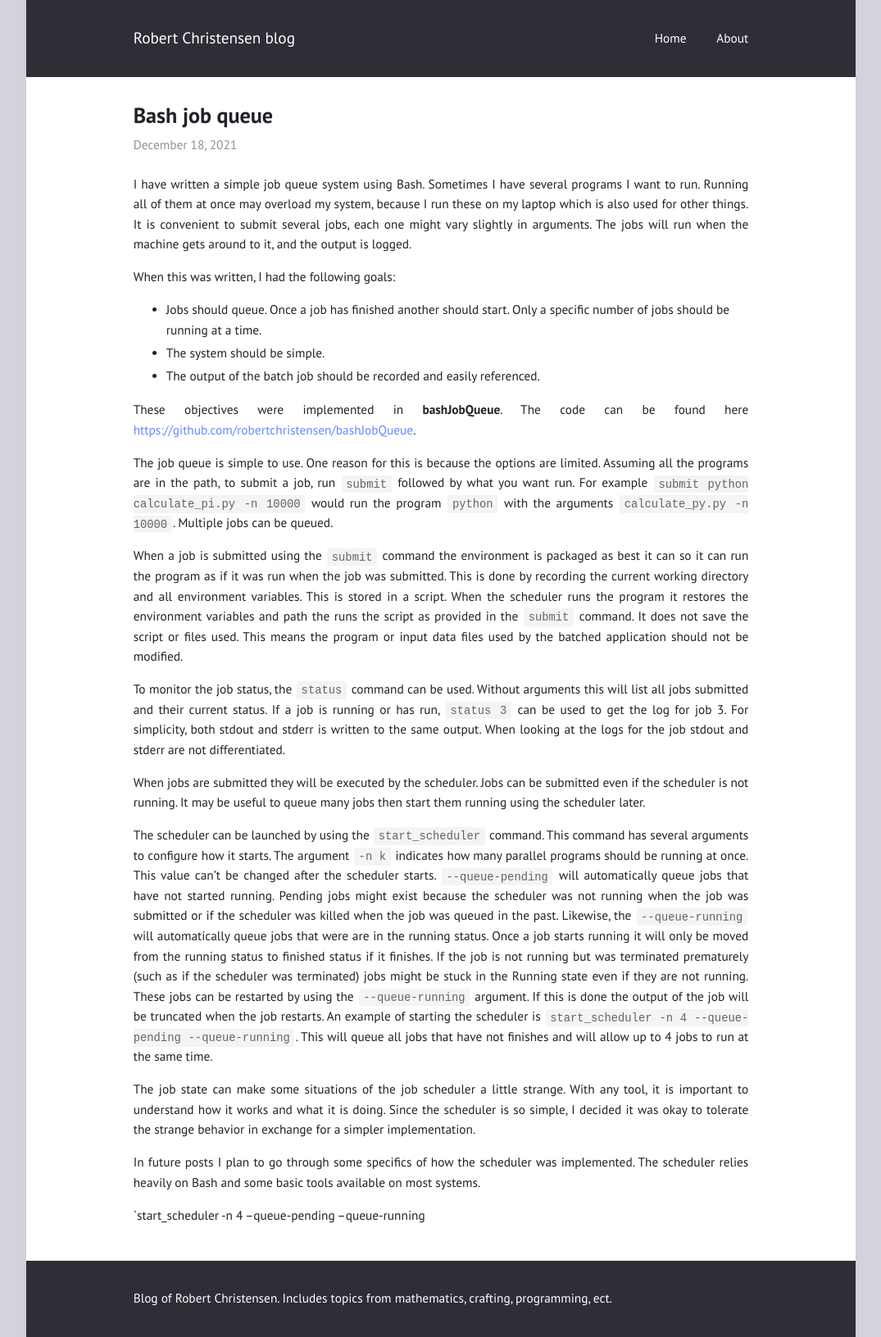
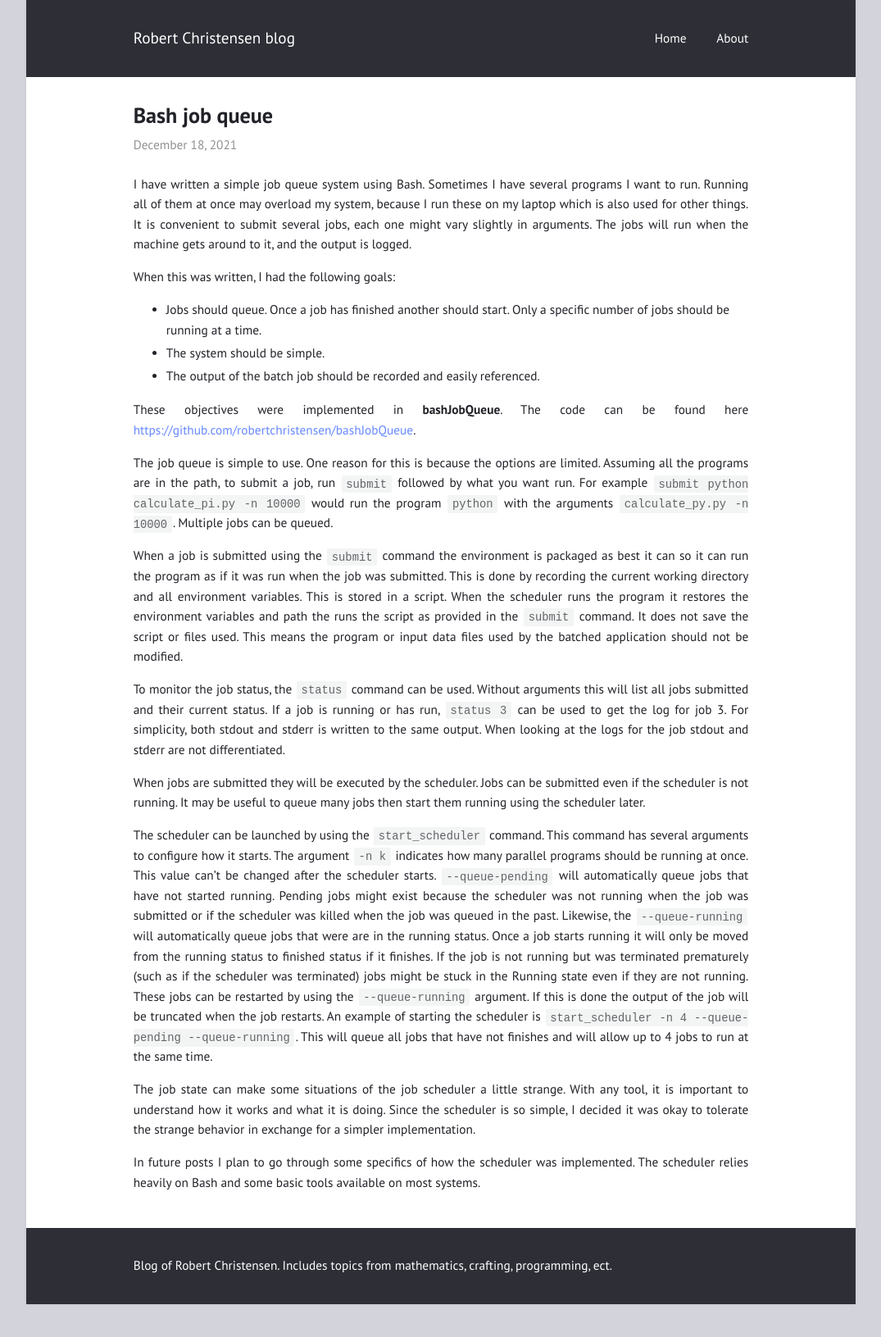
Before and after one commit to robertchristensen/robertchristensen.github.io, a Jekyll site: the page built from _posts/2021-12-16-bash-job-queue.md, in a window 1280 px wide. Shown: the whole page at 82% size, without its empty margins (102-1177 px from the left). Built offline with Jekyll 4.4.1, drawn with Linux system fonts in a browser that asks for light colours; after the commit the page ends 1591 px from its top, so only the background shows below that.

Commit message:
fix typo

```diff
--- a/_posts/2021-12-16-bash-job-queue.md
+++ b/_posts/2021-12-16-bash-job-queue.md
@@ -54,5 +54,3 @@ The job state can make some situations of the job scheduler a little strange.  W
 the scheduler is so simple, I decided it was okay to tolerate the strange behavior in exchange for a simpler implementation.
 
 In future posts I plan to go through some specifics of how the scheduler was implemented.  The scheduler relies heavily on Bash and some basic tools available on most systems.
-
-`start_scheduler -n 4 --queue-pending --queue-running
```
Also changed, not shown: _posts/2021-10-07-introduction.md (line endings or trailing spaces).
